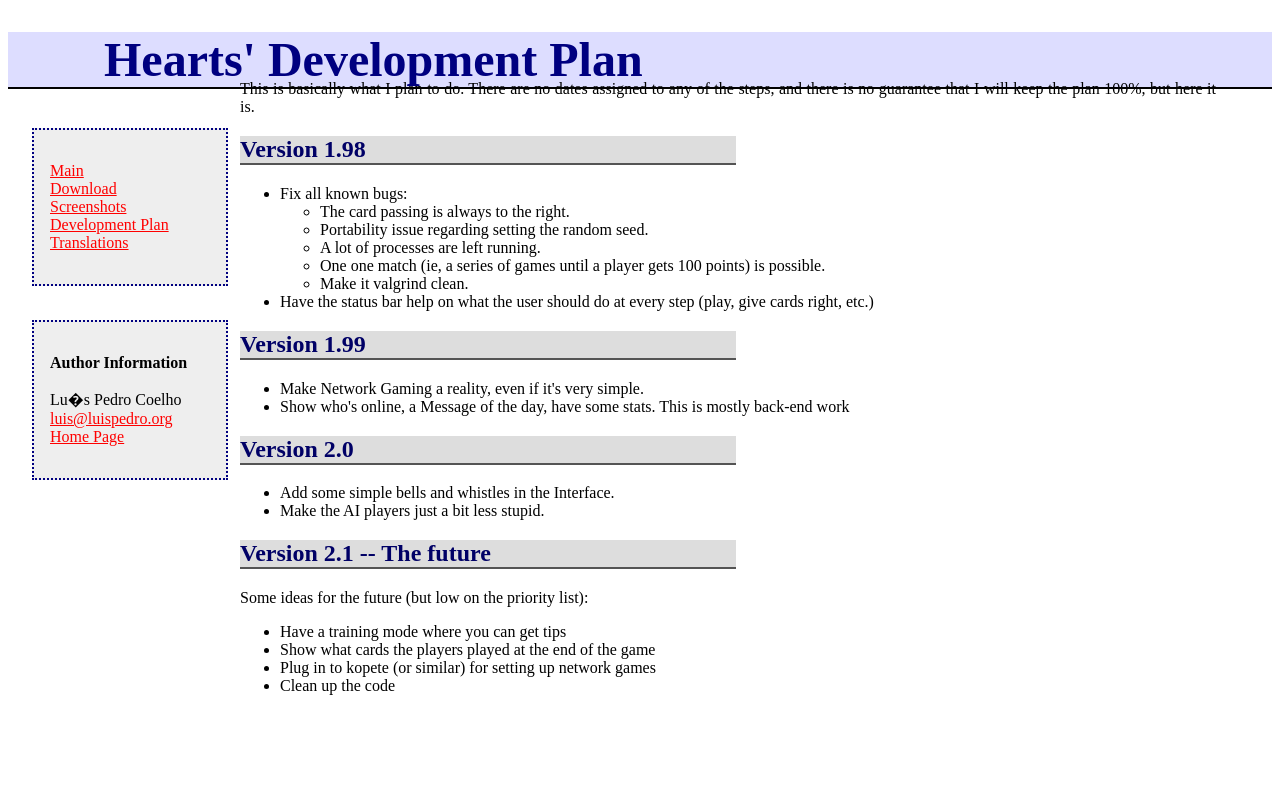
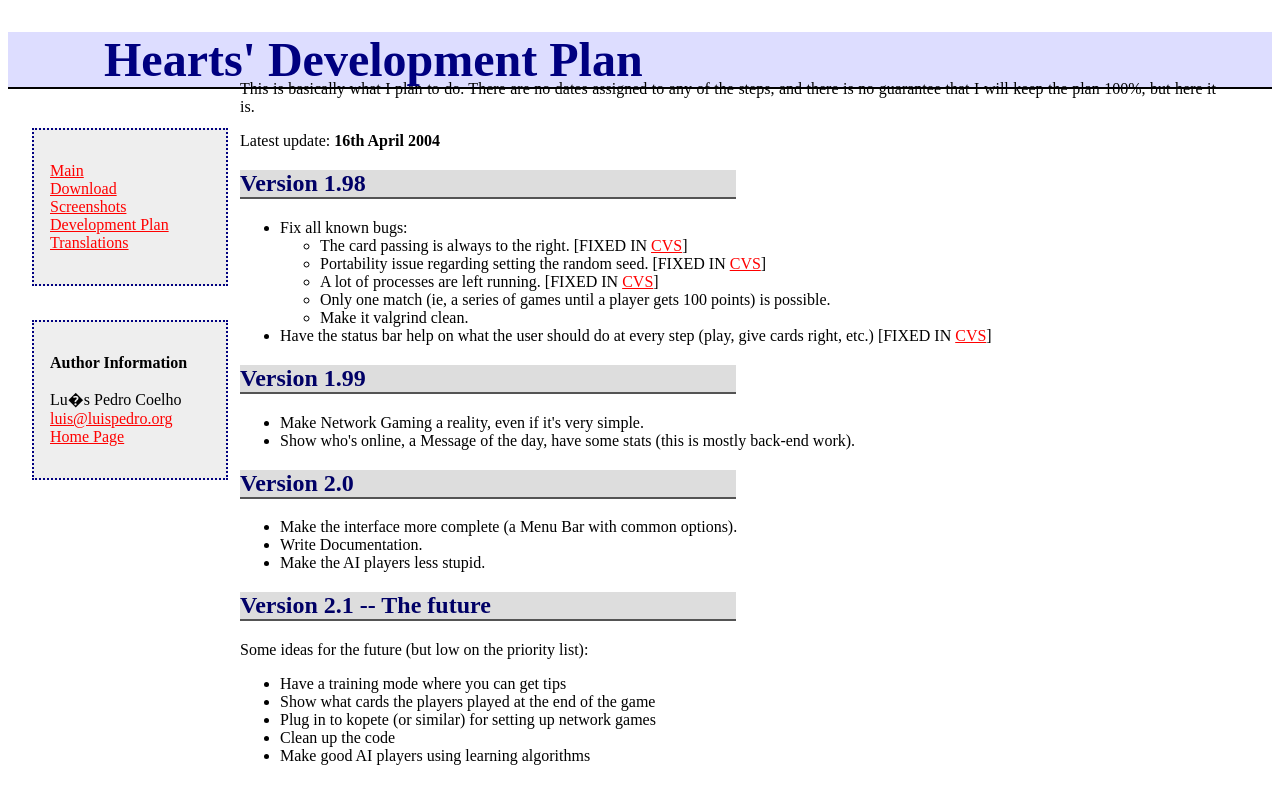
Before and after one commit to luispedro/hearts, a PHP site: page /plan.php in a window 1280 px wide. Run offline with PHP 8.4, Linux system fonts and the light colour scheme.

Commit message:
Show what's done in CVS Fix the wording on some items. Add learning-AI idea.
git-svn-id: file:///home/luispedro/luispedro.org/svn/hearts/trunk@289 174c993c-7530-0410-8f2a-93c0592b7a1f

```diff
--- a/hearts.admin/public_html/plan.php
+++ b/hearts.admin/public_html/plan.php
@@ -1,36 +1,43 @@
 <?php
 		include('base.php');
 		do_header('Hearts\' Development Plan');
+
+		function cvsdone() {
+				print '[FIXED IN <a href="download.php#CVS">CVS</a>]';
+		}
 ?>
 
 <p>This is basically what I plan to do. There are no dates assigned to any of the steps,
 	and there is no guarantee that I will keep the plan 100%, but here it is.</p>
+
+<p>Latest update: <b>16th April 2004</b></p>
 
 <h2>Version 1.98</h2>
 
 <ul>
 	<li>Fix all known bugs:
 		<ul>
-			<li>The card passing is always to the right.
-			<li>Portability issue regarding setting the random seed.
-			<li>A lot of processes are left running.
-			<li>One one match (ie, a series of games until a player gets 100 points) is possible.
+			<li>The card passing is always to the right. <?=cvsdone()?>
+			<li>Portability issue regarding setting the random seed. <?=cvsdone()?>
+			<li>A lot of processes are left running. <?=cvsdone()?>
+			<li>Only one match (ie, a series of games until a player gets 100 points) is possible.
 			<li>Make it valgrind clean.
 		</ul>
-	<li>Have the status bar help on what the user should do at every step (play, give cards right, etc.)
+	<li>Have the status bar help on what the user should do at every step (play, give cards right, etc.) <?=cvsdone()?>
 </ul>
 
 <h2>Version 1.99</h2>
 
 <ul>
 <li>Make Network Gaming a reality, even if it's very simple.
-<li>Show who's online, a Message of the day, have some stats. This is mostly back-end work
+<li>Show who's online, a Message of the day, have some stats (this is mostly back-end work).
 </ul>
 
 <h2>Version 2.0 </h2>
 <ul>
-<li>Add some simple bells and whistles in the Interface.
-<li>Make the AI players just a bit less stupid.
+<li>Make the interface more complete (a Menu Bar with common options).
+<li>Write Documentation.
+<li>Make the AI players less stupid.
 </ul>
 
 <h2>Version 2.1 -- The future</h2>
@@ -43,6 +50,7 @@
 	<li>Show what cards the players played at the end of the game
 	<li>Plug in to kopete (or similar) for setting up network games
 	<li>Clean up the code
+	<li>Make good AI players using learning algorithms
 </ul>
 
 
```
